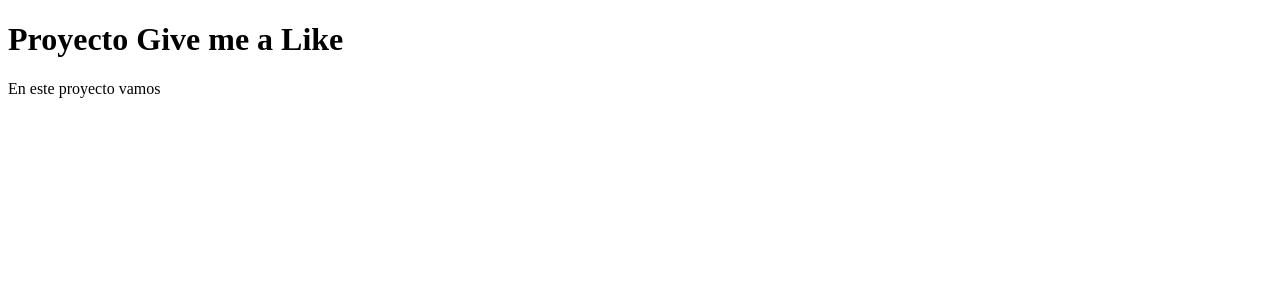
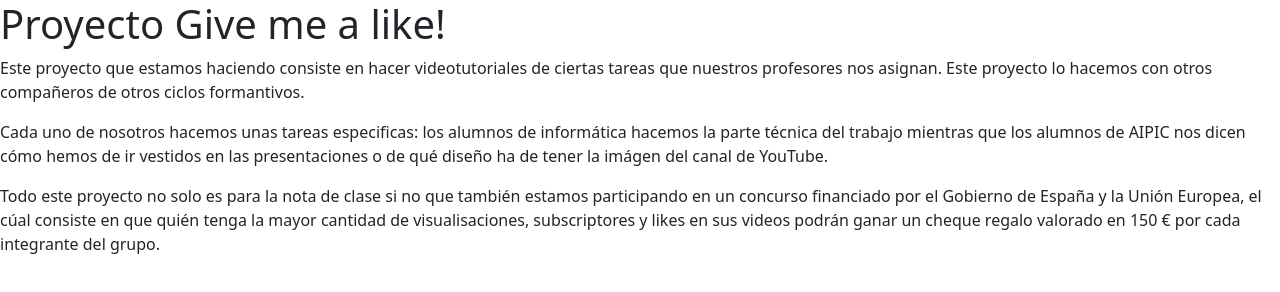
Before and after one commit to sjimenezsmx2n/Reto3, a plain HTML site: page index.html in a window 1280 px wide. Drawn offline with nearby package versions, Linux system fonts and the light colour scheme.

Commit message:
Página principal

```diff
--- a/index.html
+++ b/index.html
@@ -4,10 +4,14 @@
     <meta charset="UTF-8">
     <meta http-equiv="X-UA-Compatible" content="IE=edge">
     <meta name="viewport" content="width=device-width, initial-scale=1.0">
-    <title>Document</title>
+    <link href="https://cdn.jsdelivr.net/npm/bootstrap@5.1.3/dist/css/bootstrap.min.css" rel="stylesheet" integrity="sha384-1BmE4kWBq78iYhFldvKuhfTAU6auU8tT94WrHftjDbrCEXSU1oBoqyl2QvZ6jIW3" crossorigin="anonymous">
+    <title>Proyecto</title>
 </head>
 <body>
-<h1>Proyecto Give me a Like</h1>
-<p1>En este proyecto vamos </p1>
+<h1>Proyecto Give me a like!</h1>
+<p>Este proyecto que estamos haciendo consiste en hacer videotutoriales de ciertas tareas que nuestros profesores nos asignan. Este proyecto lo hacemos con otros compañeros de otros ciclos formantivos. </p>
+<p>Cada uno de nosotros hacemos unas tareas especificas: los alumnos de informática hacemos la parte técnica del trabajo mientras que los alumnos de AIPIC nos dicen cómo hemos de ir vestidos en las presentaciones o de qué diseño ha de tener la imágen del canal de YouTube.</p>
+<p>Todo este proyecto no solo es para la nota de clase si no que también estamos participando en un concurso financiado por el Gobierno de España y la Unión Europea, el cúal consiste en que quién tenga la mayor cantidad de visualisaciones, subscriptores y likes en sus videos podrán ganar un cheque regalo valorado en 150 € por cada integrante del grupo.</p>
+<link href="index.html"
 </body>
 </html>
```
